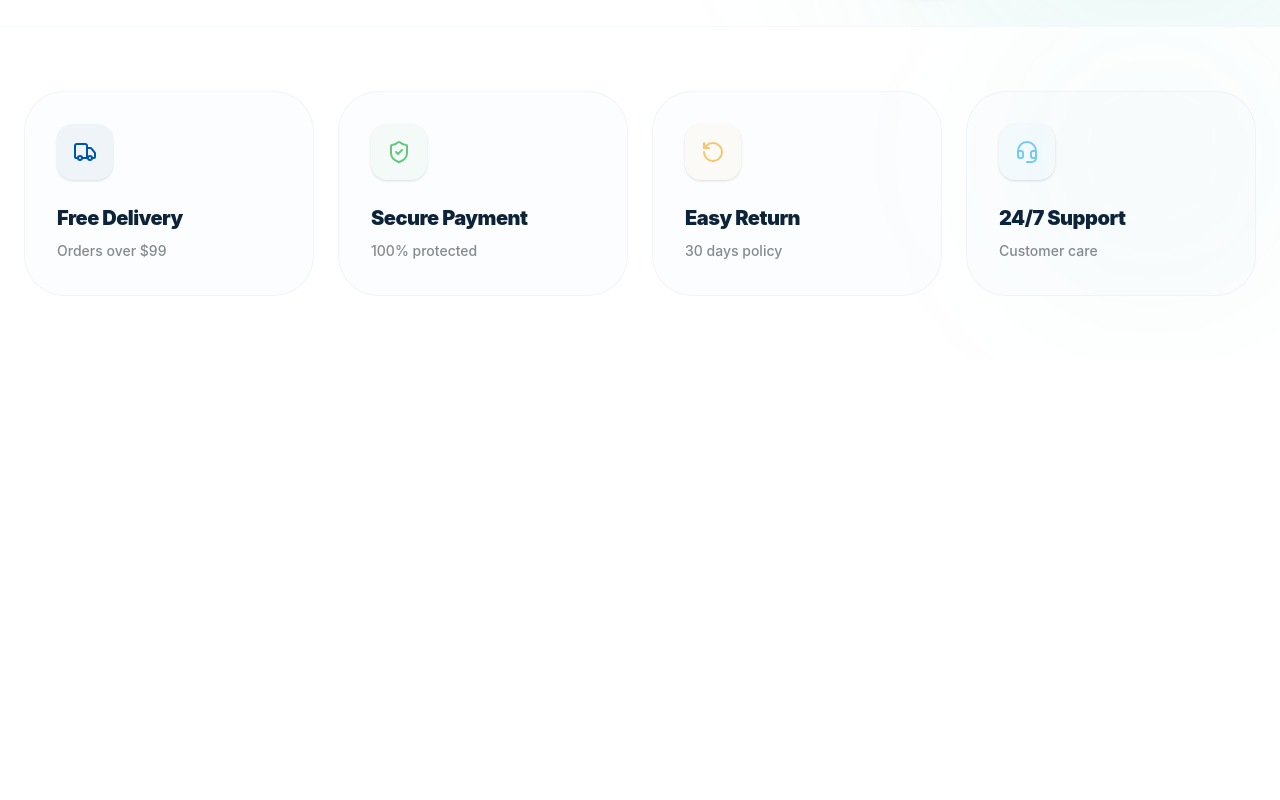
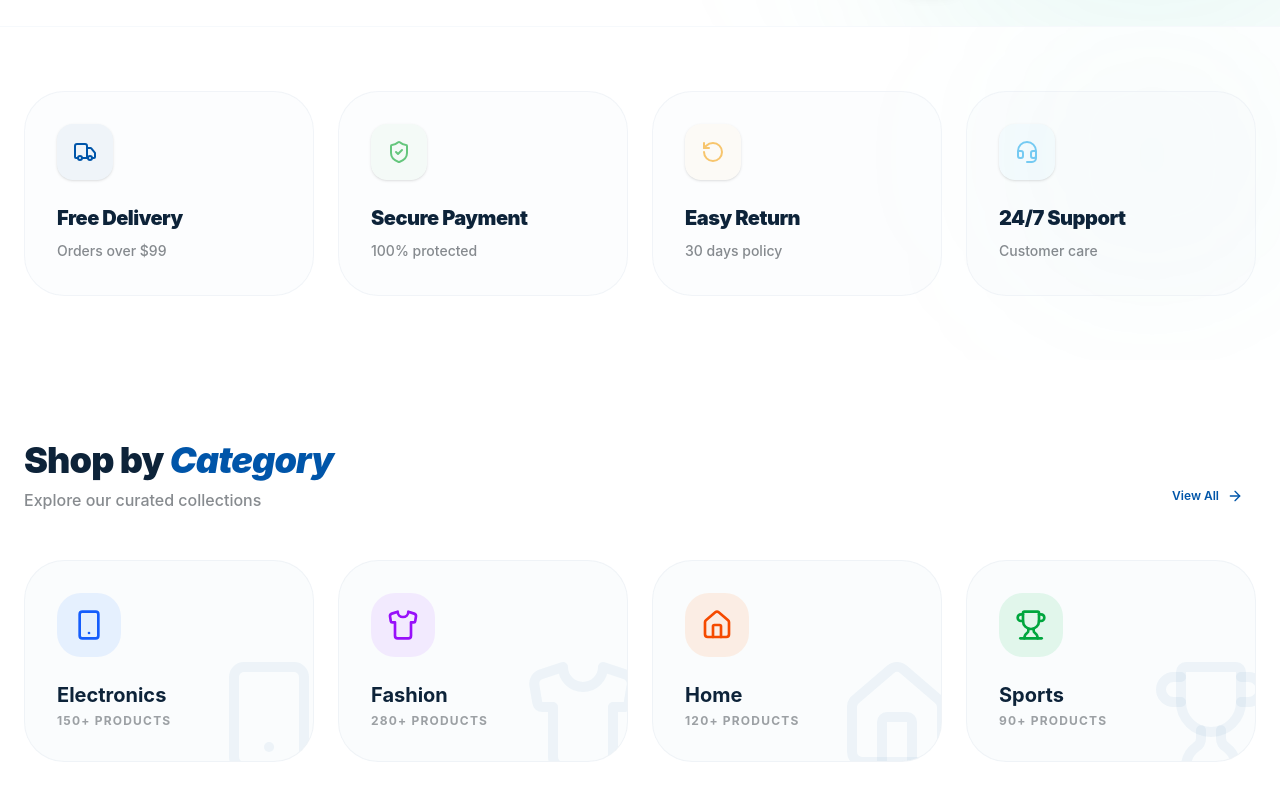
Before and after one commit to tanimahamed07/trenly-frontend, a Next.js app: page / in a window 1280 px wide. Shown: the part 568-1368 px from the top of the page. Before the commit the page ends 928 px from the top, so only its background shows below. Built offline with nearby package versions, Linux system fonts and the light colour scheme; no server answers.

Commit message:
Features ui done

```diff
--- a/src/app/(public)/page.tsx
+++ b/src/app/(public)/page.tsx
@@ -1,5 +1,6 @@
 import Navbar from "@/components/shared/Navbar";
 import HeroSection from "@/components/ui/Banner";
+import Featured from "@/components/ui/Featured";
 import Features from "@/components/ui/Features";
 import React from "react";
 
@@ -9,6 +10,7 @@ const page = () => {
       <Navbar></Navbar>
       <HeroSection></HeroSection>
       <Features></Features>
+      <Featured></Featured>
     </div>
   );
 };
--- /dev/null
+++ b/src/components/ui/Featured.tsx
@@ -0,0 +1,84 @@
+import React from 'react';
+import Link from 'next/link';
+import { Smartphone, Shirt, Home, Trophy, ArrowRight } from 'lucide-react';
+
+const categories = [
+    {
+        name: "Electronics",
+        slug: "electronics",
+        icon: <Smartphone size={32} />,
+        count: "150+ Products",
+        color: "bg-blue-500/10 text-blue-600"
+    },
+    {
+        name: "Fashion",
+        slug: "fashion",
+        icon: <Shirt size={32} />,
+        count: "280+ Products",
+        color: "bg-purple-500/10 text-purple-600"
+    },
+    {
+        name: "Home",
+        slug: "home",
+        icon: <Home size={32} />,
+        count: "120+ Products",
+        color: "bg-orange-500/10 text-orange-600"
+    },
+    {
+        name: "Sports",
+        slug: "sports",
+        icon: <Trophy size={32} />,
+        count: "90+ Products",
+        color: "bg-green-500/10 text-green-600"
+    }
+];
+
+const Featured = () => {
+    return (
+        <section className="py-20 bg-base-100">
+            <div className="container mx-auto px-6">
+                {/* Header */}
+                <div className="flex justify-between items-end mb-12">
+                    <div className="space-y-2">
+                        <h2 className="text-3xl md:text-4xl font-black text-secondary tracking-tight">
+                            Shop by <span className="text-primary italic">Category</span>
+                        </h2>
+                        <p className="text-neutral/50 font-medium">Explore our curated collections</p>
+                    </div>
+                    <Link href="/explore" className="btn btn-ghost btn-sm text-primary gap-2 group">
+                        View All <ArrowRight size={16} className="group-hover:translate-x-1 transition-transform" />
+                    </Link>
+                </div>
+
+                {/* Categories Grid */}
+                <div className="grid grid-cols-2 lg:grid-cols-4 gap-6">
+                    {categories.map((cat, index) => (
+                        <Link
+                            key={index}
+                            href={`/explore?category=${cat.slug}`}
+                            className="group relative overflow-hidden p-8 rounded-[2.5rem] bg-base-200/50 border border-base-300/50 hover:border-primary/30 transition-all duration-500"
+                        >
+                            {/* Icon Box */}
+                            <div className={`w-16 h-16 rounded-3xl ${cat.color} flex items-center justify-center mb-6 group-hover:scale-110 group-hover:-rotate-6 transition-transform duration-500`}>
+                                {cat.icon}
+                            </div>
+
+                            {/* Info */}
+                            <div className="relative z-10">
+                                <h3 className="text-xl font-bold text-secondary mb-1">{cat.name}</h3>
+                                <p className="text-xs font-bold opacity-40 uppercase tracking-widest">{cat.count}</p>
+                            </div>
+
+                            {/* Background Hover Effect */}
+                            <div className="absolute -bottom-4 -right-4 text-primary/5 group-hover:text-primary/10 transition-colors duration-500">
+                                {React.cloneElement(cat.icon as React.ReactElement, { size: 120 })}
+                            </div>
+                        </Link>
+                    ))}
+                </div>
+            </div>
+        </section>
+    );
+};
+
+export default Featured;
--- a/src/types/product.ts
+++ b/src/types/product.ts
@@ -4,7 +4,6 @@ export interface TProduct {
   description: string;
   shortDescription: string;
   image: string;
-  images: string[];
   price: number;
   compareAtPrice?: number;
   currency: string;
```
Also changed, not shown: 1 other file (tests, documents, lock files or other folders).
